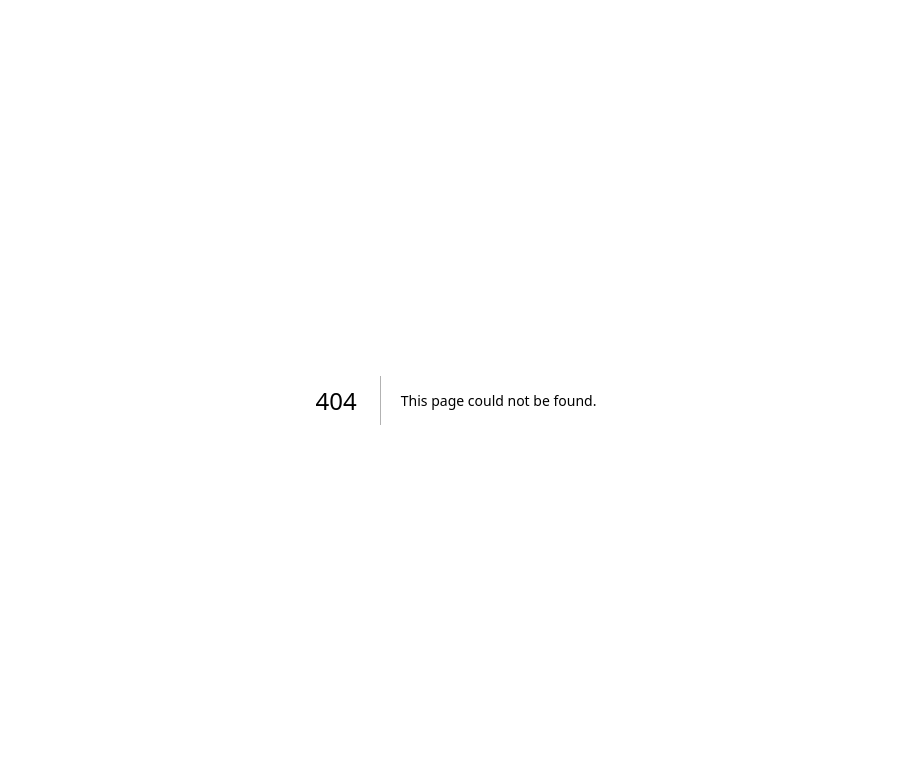
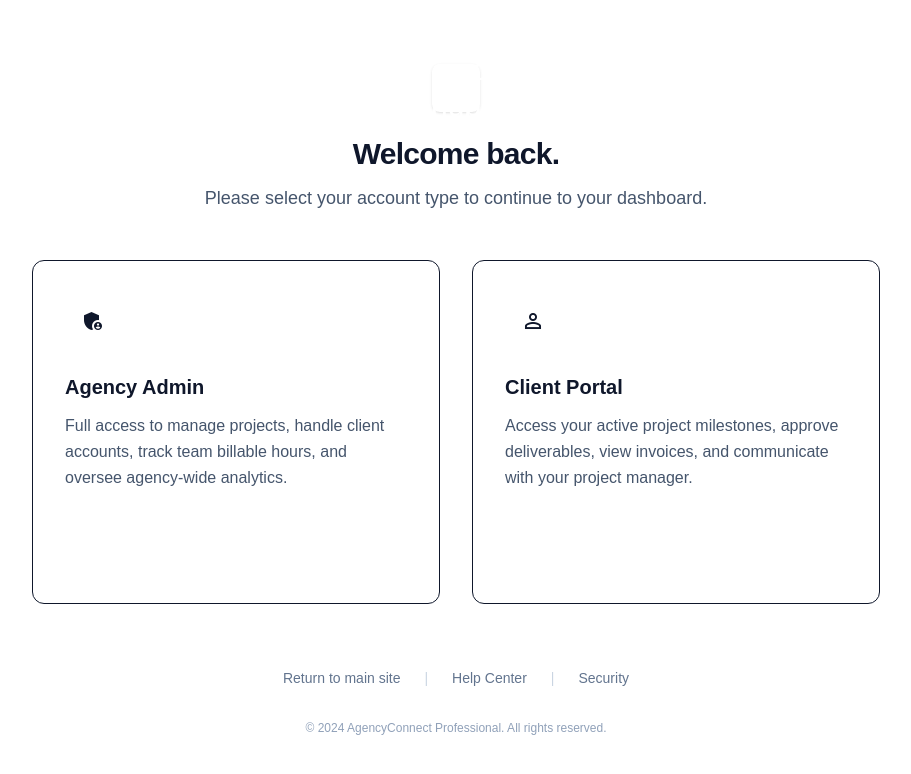
Before and after one commit to Sumitdixit2/projects-hub, a Next.js app in the folder apps/web/: page /loginAs in a window 1280 px wide. Before the commit this address had no page. Shown: the top 774 px of the page, without its empty margins (184-1095 px from the left). Built offline with nearby package versions, Linux system fonts and the light colour scheme.

Commit message:
added loginAs page

```diff
--- /dev/null
+++ b/apps/web/src/app/loginAs/page.tsx
@@ -0,0 +1,76 @@
+'use client';
+
+export default function loginAs () {
+  return(
+<div className="bg-background-light dark:bg-background-dark font-display text-slate-900 dark:text-slate-100 min-h-screen flex flex-col justify-center">
+<div className="max-w-4xl mx-auto w-full px-6 py-12">
+<div className="text-center mb-12">
+<div className="flex justify-center mb-6">
+<div className="w-12 h-12 bg-primary flex items-center justify-center rounded-lg shadow-sm">
+<span className="text-white text-3xl">Projects hub</span>
+</div>
+</div>
+<h1 className="text-2xl font-bold tracking-tight text-slate-900 dark:text-white sm:text-3xl">
+                Welcome back.
+            </h1>
+<p className="mt-3 text-lg text-slate-600 dark:text-slate-400">
+                Please select your account type to continue to your dashboard.
+            </p>
+</div>
+<div className="grid grid-cols-1 md:grid-cols-2 gap-8">
+<div className="group relative bg-white dark:bg-slate-800 border border-neutral-border dark:border-slate-700 rounded-xl p-8 hover:border-primary/50 dark:hover:border-primary/50 transition-colors duration-200">
+<div className="flex flex-col h-full">
+<div className="mb-6">
+<div className="w-14 h-14 bg-primary/10 dark:bg-primary/20 rounded-full flex items-center justify-center">
+<span className="material-icons text-primary text-3xl">admin_panel_settings</span>
+</div>
+</div>
+<h2 className="text-xl font-bold mb-3">Agency Admin</h2>
+<p className="text-slate-600 dark:text-slate-400 mb-8 leading-relaxed">
+                        Full access to manage projects, handle client accounts, track team billable hours, and oversee agency-wide analytics.
+                    </p>
+<div className="mt-auto">
+<a className="inline-flex items-center justify-center w-full px-6 py-3.5 bg-primary text-white font-semibold rounded-lg hover:bg-primary/90 focus:ring-4 focus:ring-primary/20 transition-all text-sm uppercase tracking-wide" href="#">
+                            Login as Admin
+                        </a>
+</div>
+</div>
+</div>
+<div className="group relative bg-white dark:bg-slate-800 border border-neutral-border dark:border-slate-700 rounded-xl p-8 hover:border-primary/50 dark:hover:border-primary/50 transition-colors duration-200">
+<div className="flex flex-col h-full">
+<div className="mb-6">
+<div className="w-14 h-14 bg-primary/10 dark:bg-primary/20 rounded-full flex items-center justify-center">
+<span className="material-icons text-primary text-3xl">person_outline</span>
+</div>
+</div>
+<h2 className="text-xl font-bold mb-3">Client Portal</h2>
+<p className="text-slate-600 dark:text-slate-400 mb-8 leading-relaxed">
+                        Access your active project milestones, approve deliverables, view invoices, and communicate with your project manager.
+                    </p>
+<div className="mt-auto">
+<a className="inline-flex items-center justify-center w-full px-6 py-3.5 bg-primary text-white font-semibold rounded-lg hover:bg-primary/90 focus:ring-4 focus:ring-primary/20 transition-all text-sm uppercase tracking-wide" href="#">
+                            Login as Client
+                        </a>
+</div>
+</div>
+</div>
+</div>
+<div className="mt-16 text-center">
+<nav className="flex justify-center space-x-6 text-sm font-medium text-slate-500 dark:text-slate-400">
+<a className="hover:text-primary transition-colors" href="#">Return to main site</a>
+<span className="text-slate-300 dark:text-slate-700">|</span>
+<a className="hover:text-primary transition-colors" href="#">Help Center</a>
+<span className="text-slate-300 dark:text-slate-700">|</span>
+<a className="hover:text-primary transition-colors" href="#">Security</a>
+</nav>
+<p className="mt-8 text-xs text-slate-400 dark:text-slate-500">
+                © 2024 AgencyConnect Professional. All rights reserved.
+            </p>
+</div>
+</div>
+<div className="fixed top-0 left-0 w-full h-1 bg-primary/10">
+<div className="w-1/3 h-full bg-primary"></div>
+</div>
+</div>
+  );
+}
```
